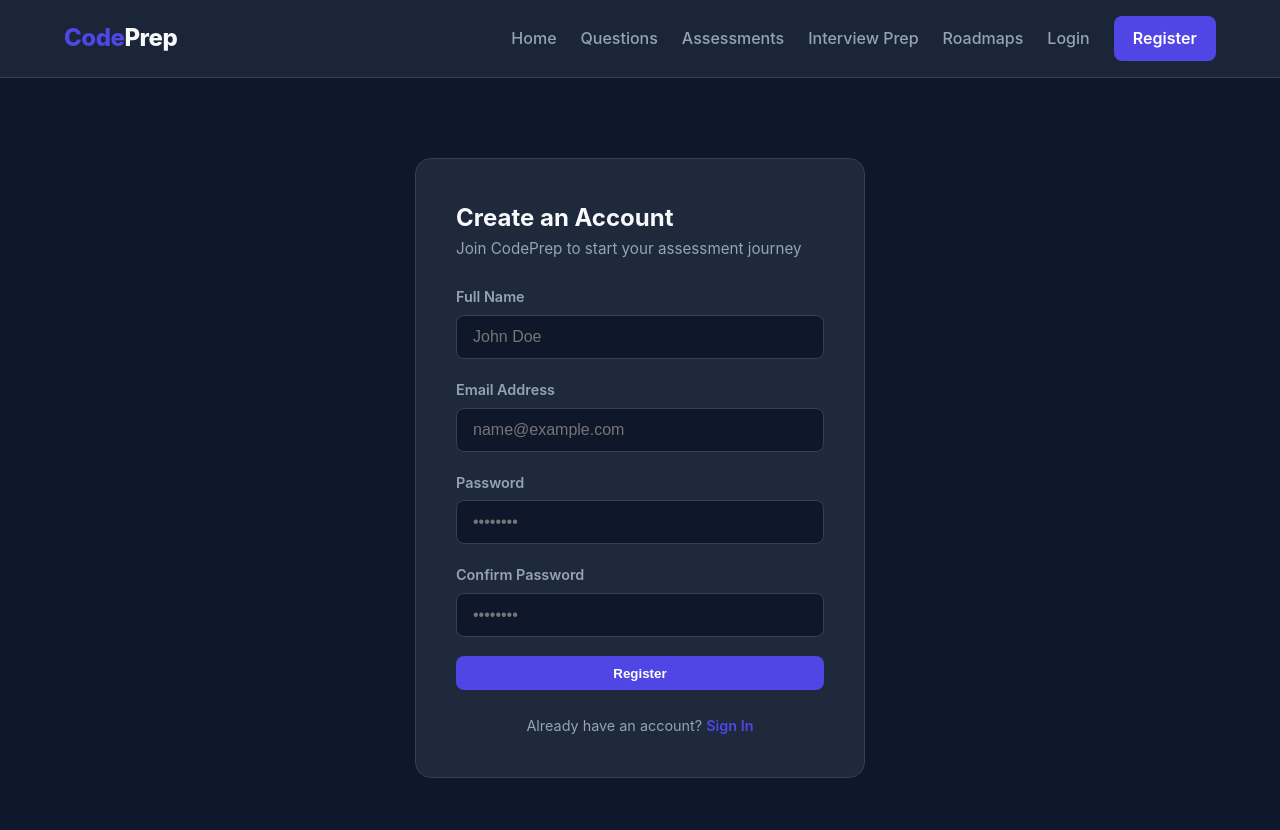
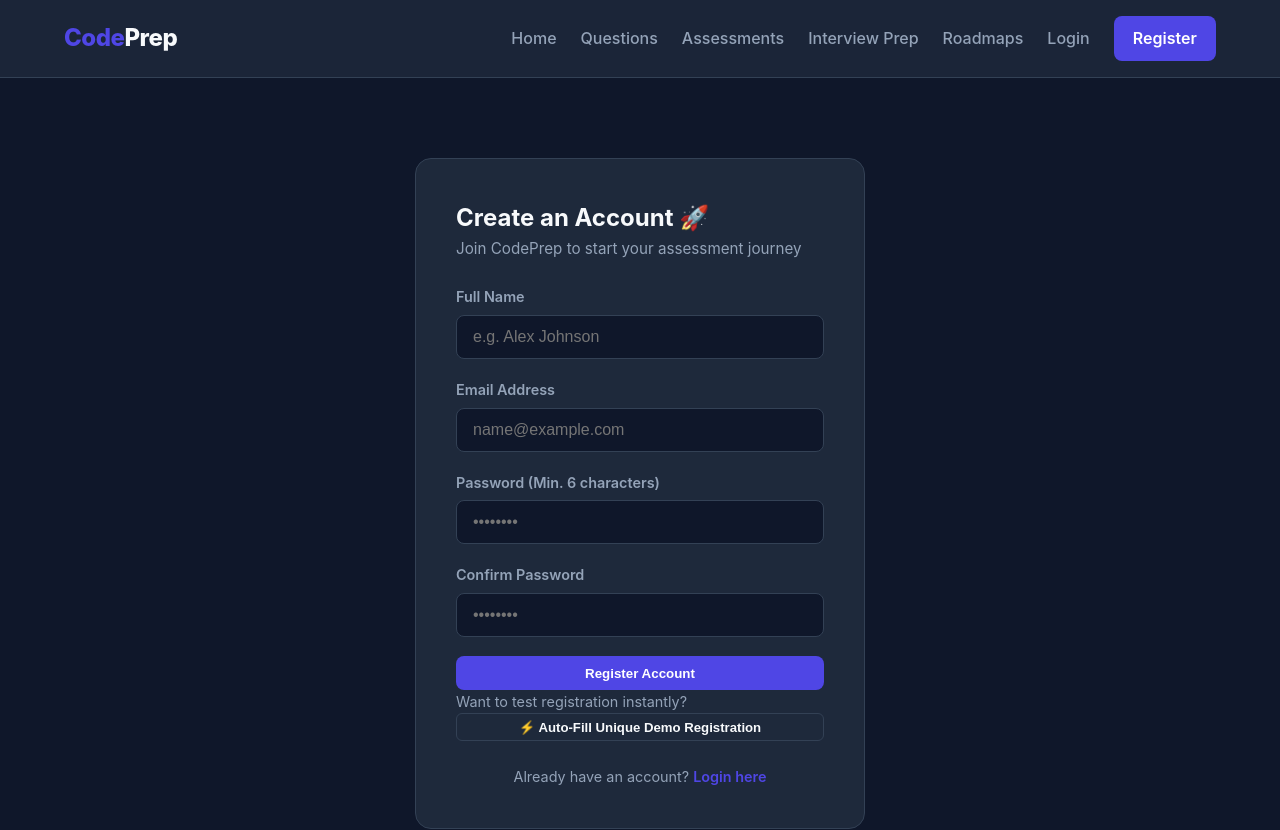
Before and after one commit to R-Adhiya/Codeprep, a React app in the folder frontend/: page /register in a window 1280 px wide. Shown: the top 830 px of the page. Built offline with nearby package versions, Linux system fonts and the light colour scheme; the HTML template or start-up script is replaced by a standard one.

Commit message:
fix: add 1-click auto-fill demo registration button and validation checks

```diff
--- a/frontend/src/pages/Register.jsx
+++ b/frontend/src/pages/Register.jsx
@@ -15,10 +15,26 @@ const Register = () => {
     setFormData({ ...formData, [e.target.name]: e.target.value });
   };
 
+  const handleFillDemoData = () => {
+    const randomId = Math.floor(Math.random() * 8999) + 1000;
+    setFormData({
+      name: `Student Demo ${randomId}`,
+      email: `student_${randomId}@codeprep.com`,
+      password: 'password123',
+      confirmPassword: 'password123'
+    });
+    setError('');
+    setSuccess('');
+  };
+
   const handleSubmit = async (e) => {
     e.preventDefault();
     setError('');
     setSuccess('');
+
+    if (formData.password.length < 6) {
+      return setError('Password must be at least 6 characters long');
+    }
 
     if (formData.password !== formData.confirmPassword) {
       return setError('Passwords do not match');
@@ -28,19 +44,23 @@ const Register = () => {
 
     try {
       const res = await API.post('/auth/register', {
-        name: formData.name,
-        email: formData.email,
+        name: formData.name.trim(),
+        email: formData.email.trim(),
         password: formData.password
       });
+
       setSuccess('Account created successfully! Logging you in...');
+
       if (res.data && res.data.user && res.data.token) {
         login(res.data.user, res.data.token);
       }
+
       setTimeout(() => {
         navigate('/dashboard');
       }, 1000);
+
     } catch (err) {
-      setError(err.response?.data?.message || 'Registration failed. Please try again.');
+      setError(err.response?.data?.message || 'Registration failed. Please check network or try a different email.');
     } finally {
       setLoading(false);
     }
@@ -49,7 +69,7 @@ const Register = () => {
   return (
     <div className="auth-container">
       <div className="auth-card">
-        <h2>Create an Account</h2>
+        <h2>Create an Account 🚀</h2>
         <p className="auth-subtitle">Join CodePrep to start your assessment journey</p>
 
         {error && <div className="alert alert-danger">{error}</div>}
@@ -61,7 +81,7 @@ const Register = () => {
             <input
               type="text"
               name="name"
-              placeholder="John Doe"
+              placeholder="e.g. Alex Johnson"
               value={formData.name}
               onChange={handleChange}
               required
@@ -81,7 +101,7 @@ const Register = () => {
           </div>
 
           <div className="form-group">
-            <label>Password</label>
+            <label>Password (Min. 6 characters)</label>
             <input
               type="password"
               name="password"
@@ -105,13 +125,24 @@ const Register = () => {
           </div>
 
           <button type="submit" className="btn btn-primary btn-block" disabled={loading}>
-            {loading ? 'Creating Account...' : 'Register'}
+            {loading ? 'Creating Account...' : 'Register Account'}
           </button>
         </form>
 
-        <p className="auth-footer">
-          Already have an account? <Link to="/login">Sign In</Link>
-        </p>
+        <div className="demo-credentials-box mt-3">
+          <p className="text-muted-cell mb-2">Want to test registration instantly?</p>
+          <button
+            type="button"
+            onClick={handleFillDemoData}
+            className="btn btn-secondary btn-sm btn-block"
+          >
+            ⚡ Auto-Fill Unique Demo Registration
+          </button>
+        </div>
+
+        <div className="auth-footer">
+          Already have an account? <Link to="/login">Login here</Link>
+        </div>
       </div>
     </div>
   );
```
